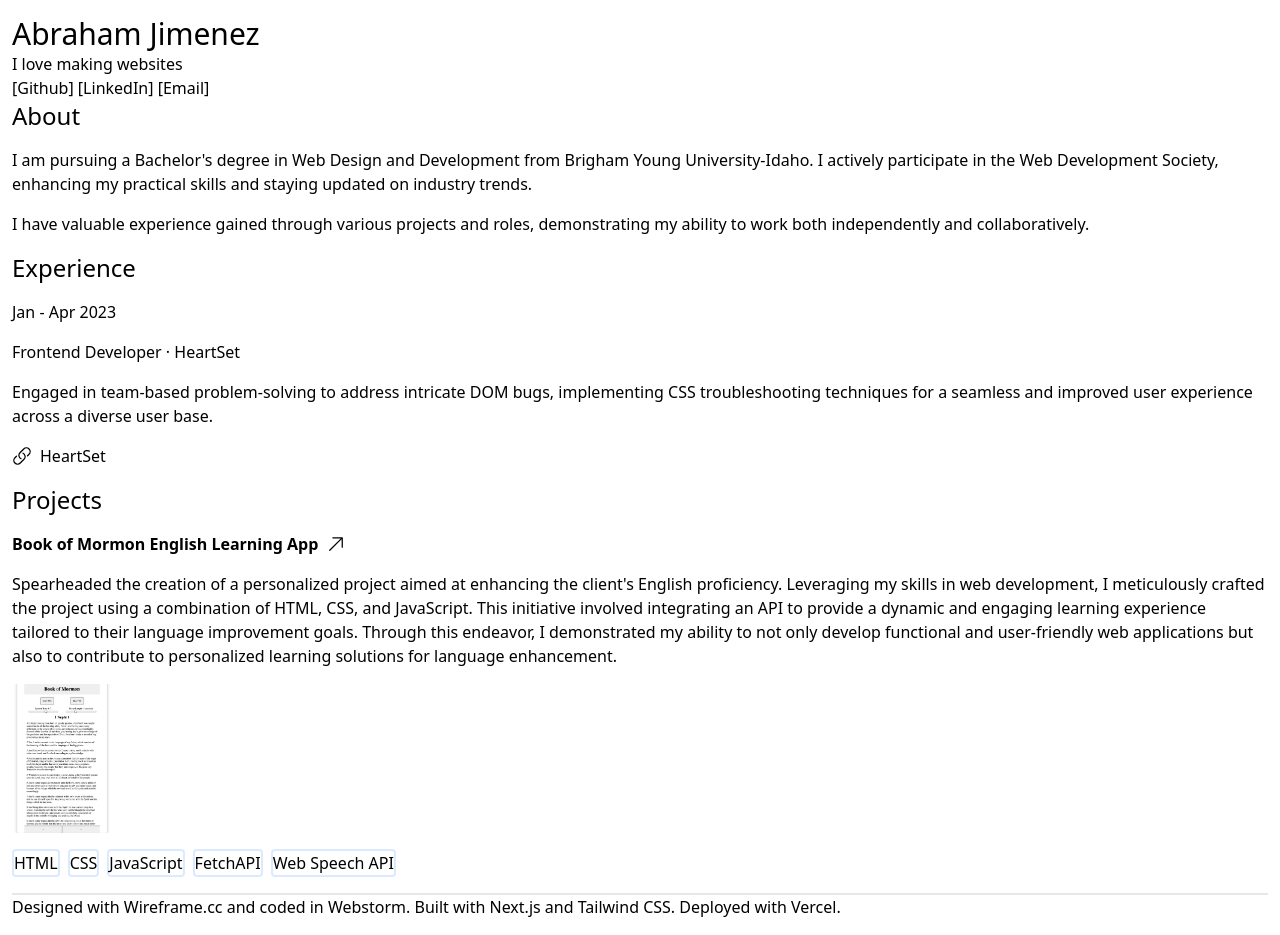
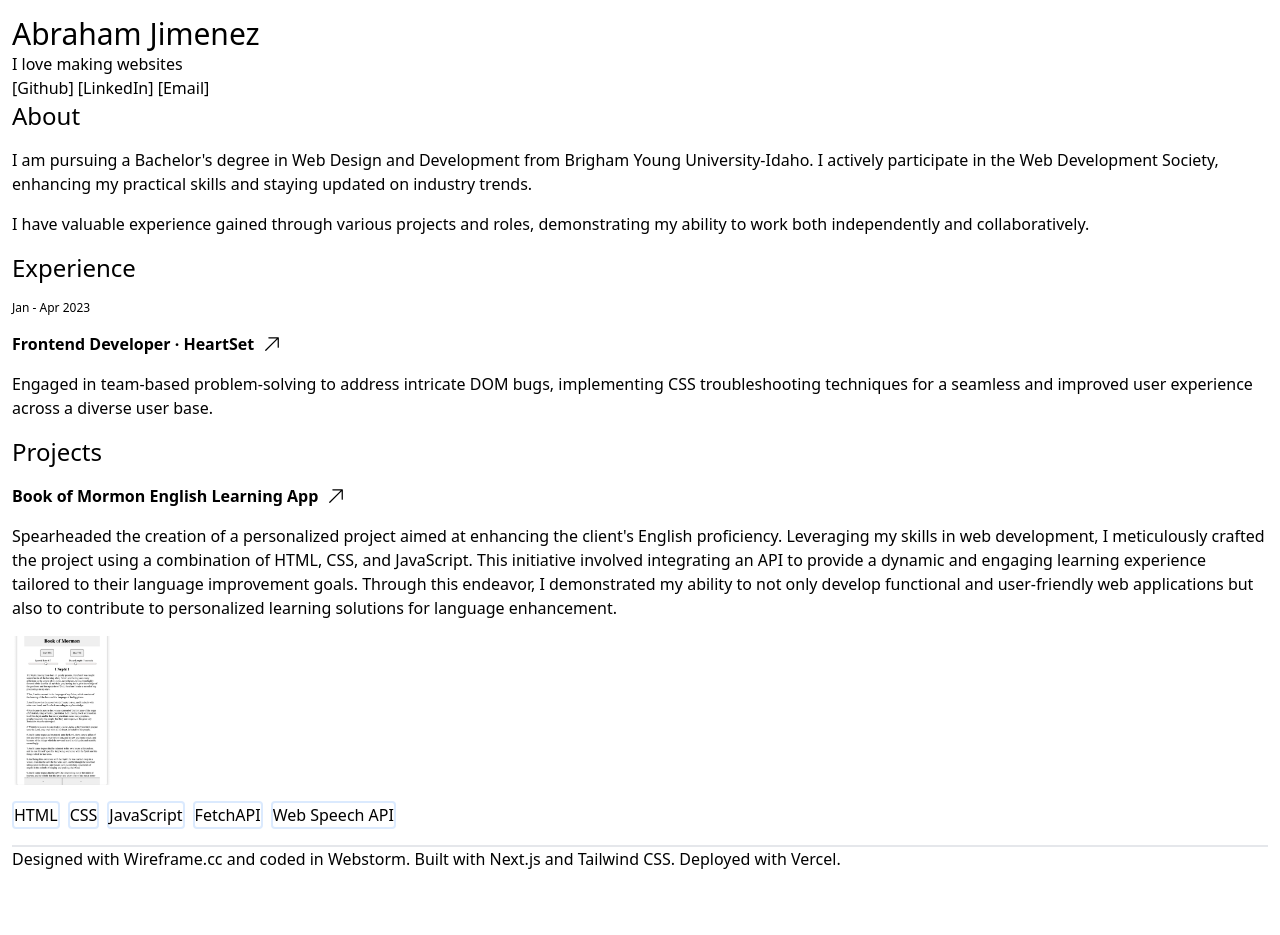
Before and after one commit to abrahamjimenez/abrahamjimenezportfolio, a Next.js app: page / in a window 1280 px wide. After the commit the page ends 887 px from the top, so only its background shows below. Built offline with nearby package versions, Linux system fonts and the light colour scheme.

Commit message:
Made Experiences.tsx based off components for ease

```diff
--- a/app/page.tsx
+++ b/app/page.tsx
@@ -1,5 +1,5 @@
 import About from "@/components/About";
-import Experience from "@/components/Experience";
+import Experiences from "@/components/Experiences";
 import Projects from "@/components/Projects";
 
 export default function HomePage() {
@@ -8,7 +8,7 @@ export default function HomePage() {
       {/* About */}
       <About />
       {/* Experience */}
-      <Experience />
+      <Experiences />
       {/* Projects */}
       <Projects />
     </div>
--- a/components/Experience.tsx
+++ b/components/Experience.tsx
@@ -1,25 +1,32 @@
-import { LinkIcon } from "@heroicons/react/24/solid";
+import { ArrowUpRightIcon } from "@heroicons/react/24/solid";
 
-export default function Experience() {
+interface ExperienceProps {
+  date: string;
+  role: string;
+  title: string;
+  desc: string;
+  link: string;
+}
+
+export default function Experience({
+  date,
+  role,
+  title,
+  desc,
+  link,
+}: ExperienceProps) {
   return (
     <>
-      <h2 className="text-2xl">Experience</h2>
-      <p>Jan - Apr 2023</p>
-      <p>Frontend Developer &middot; HeartSet</p>
-      <p>
-        Engaged in team-based problem-solving to address intricate DOM bugs,
-        implementing CSS troubleshooting techniques for a seamless and improved
-        user experience across a diverse user base.
-      </p>
-      {/* TODO turn into icon component */}
+      <p className="text-xs">{date}</p>
       <a
-        href="https://heartset.netlify.app/"
+        href={link}
         target="_blank"
-        className="flex gap-2 items-center"
+        className="font-bold flex items-center gap-2 hover:underline hover:text-slate-800 hover:cursor-pointer"
       >
-        <LinkIcon className="h-5 w-5" />
-        HeartSet
+        {role} &middot; {title}
+        <ArrowUpRightIcon className="w-5 h-5" />
       </a>
+      <p>{desc}</p>
     </>
   );
 }
--- /dev/null
+++ b/components/Experiences.tsx
@@ -0,0 +1,18 @@
+import Experience from "@/components/Experience";
+
+export default function Experiences() {
+  return (
+    <>
+      <h2 className="text-2xl">Experience</h2>
+      <Experience
+        date="Jan - Apr 2023"
+        role="Frontend Developer"
+        title="HeartSet"
+        desc="Engaged in team-based problem-solving to address intricate DOM bugs,
+        implementing CSS troubleshooting techniques for a seamless and improved
+        user experience across a diverse user base."
+        link="https://heartset.netlify.app/"
+      />
+    </>
+  );
+}
--- a/components/Project.tsx
+++ b/components/Project.tsx
@@ -18,7 +18,7 @@ export default function Project({
 }: ProjectProps) {
   return (
     <>
-      <h3 className="font-bold flex items-center gap-2 hover:underline hover:text-slate-800">
+      <h3 className="font-bold flex items-center gap-2 hover:underline hover:text-slate-800 hover:cursor-pointer">
         <a href={link} target="_blank">
           {title}
         </a>
--- a/components/Projects.tsx
+++ b/components/Projects.tsx
@@ -1,10 +1,6 @@
 import Project from "@/components/Project";
 
-interface Tools {
-  tools?: string[];
-}
-
-export default function Projects({ tools }: Tools) {
+export default function Projects() {
   return (
     <>
       <h2 className="text-2xl">Projects</h2>
```
